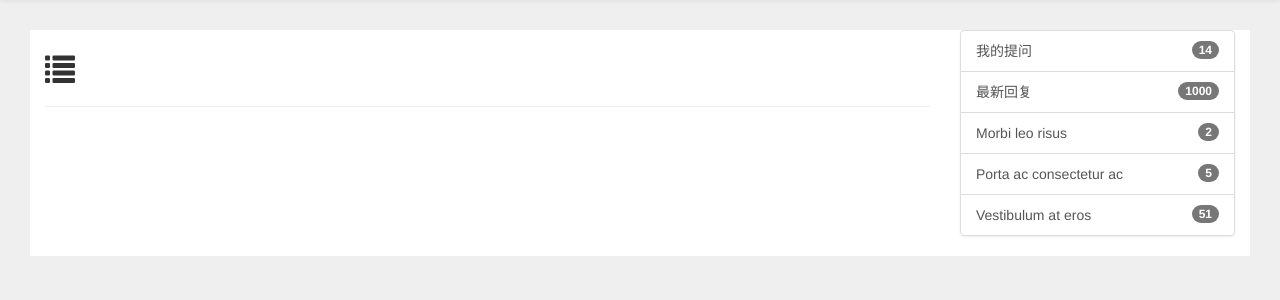
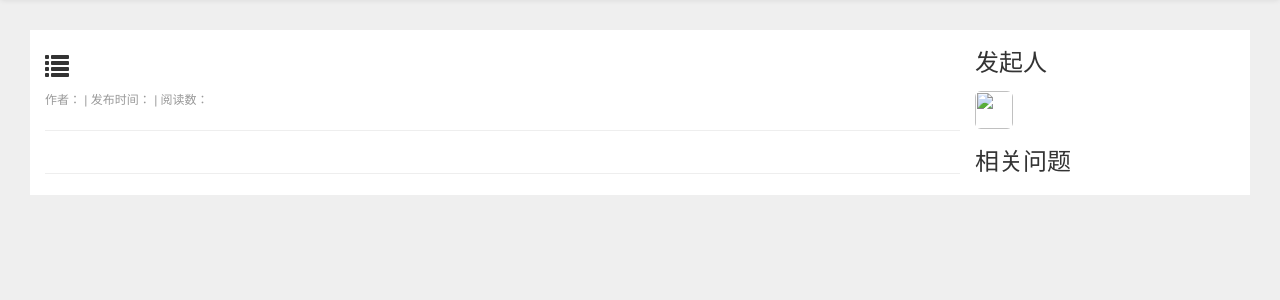
Before and after one commit to bsnowflake04/community, a Spring app: template src/main/resources/templates/question.html in a window 1280 px wide. Shown: the part 52-352 px from the top of the page. Run offline with Thymeleaf, Linux system fonts and the light colour scheme; the template is opened without the code that fills it, so the values that code supplies are empty; some libraries are stand-ins or nearby versions.

Commit message:
will be soon

```diff
--- a/src/main/java/com/mylawyer/community/controller/QuestionController.java
+++ b/src/main/java/com/mylawyer/community/controller/QuestionController.java
@@ -18,7 +18,7 @@
     public String question(@PathVariable(name = "id") Integer id,
                            Model model){
         QuestionDTO questionDTO = questionService.getQuestionById(id);
-        model.addAttribute("question",questionDTO);
+        model.addAttribute("questionDTO",questionDTO);
         return "question";
     }
 }
--- a/src/main/java/com/mylawyer/community/dto/QuestionDTO.java
+++ b/src/main/java/com/mylawyer/community/dto/QuestionDTO.java
@@ -4,7 +4,7 @@
 import lombok.Data;
 
 @Data
-public class QuestionDTO {
+public class QuestionDTO {//questionDTO: question + user
     private Integer id;
     private String title;
     private String description;
--- a/src/main/java/com/mylawyer/community/mapper/QuestionMapper.java
+++ b/src/main/java/com/mylawyer/community/mapper/QuestionMapper.java
@@ -27,4 +27,7 @@
 
     @Select("select * from question where id = #{id}")
     Question getQuestionById(@Param("id") Integer id);
+
+    @Select("update question set title = #{title}, description = #{description}, gmt_modified = #{gmtModified}, tag = #{tag} where id = #{id}")
+    void update(Question question);
 }
--- a/src/main/resources/static/css/community.css
+++ b/src/main/resources/static/css/community.css
@@ -22,6 +22,11 @@
     font-weight: normal;
     color: #999999;
 }
-.div8 .div9{
+
+.div8 .div9 {
     margin-top: 15px;
 }
+
+.question-button {
+    color: #999999;
+}
--- a/src/main/resources/templates/navigation.html
+++ b/src/main/resources/templates/navigation.html
@@ -41,7 +41,7 @@
                     </div>
                     <button type="submit" class="btn btn-default">搜索</button>
                 </form>
-
+<!-- -&#45;&#45;&#45;&#45;&#45;&#45;&#45;&#45;&#45;&#45;&#45;&#45;&#45;&#45;&#45;&#45;&#45;&#45;&#45;&#45;-->
                 <ul class="nav navbar-nav navbar-right">
                     <!--<div th:text="${session.user}"></div>-->
                     <li th:if="${session.user!=null}">
@@ -56,7 +56,7 @@
                         <ul class="dropdown-menu">
                             <li><a href="/profile/myquestions">我的问题</a></li>
                             <li><a href="#">个人资料</a></li>
-                            <li><a href="#">退出登录</a></li>
+                            <li><a href="/signout">退出登录</a></li>
                             <!--<li role="separator" class="divider"></li>
                             <li><a href="#">Separated link</a></li>-->
                         </ul>
--- a/src/main/resources/templates/profile.html
+++ b/src/main/resources/templates/profile.html
@@ -15,7 +15,7 @@
 <div class="container-fluid main">
     <div class="row " >
         <div class="col-lg-9 col-md-12 col-sm-12 col-xs-12">
-            <h2><span class="glyphicon glyphicon-list" aria-hidden="true" style="top: 3px" th:text="${sectionName}"></span></h2>
+            <h2><span class="glyphicon glyphicon-list" aria-hidden="true" style="top: 3px" ></span>&nbsp;<span th:text="${sectionName}"></span></h2>
             <hr>
 
             <div class="media" th:each="question:${paginationDTO.questions}">
--- a/src/main/resources/templates/question.html
+++ b/src/main/resources/templates/question.html
@@ -1,7 +1,7 @@
 <!DOCTYPE HTML>
 <html xmlns:th="http://www.thymeleaf.org">
 <head>
-    <title th:text="${sectionName}"></title>
+    <title th:text="${questionDTO.title}"></title>
     <meta http-equiv="Content-Type" content="text/html; charset=UTF-8"/>
     <link rel="stylesheet" href="/css/bootstrap.min.css">
     <link rel="stylesheet" href="/css/bootstrap-theme.css">
@@ -15,72 +15,44 @@
 <div class="container-fluid main">
     <div class="row " >
         <div class="col-lg-9 col-md-12 col-sm-12 col-xs-12">
-            <h2><span class="glyphicon glyphicon-list" aria-hidden="true" style="top: 3px" th:text="${sectionName}"></span></h2>
-            <hr>
+            <h3><span class="glyphicon glyphicon-list" aria-hidden="true" style="top: 3px" ></span>&nbsp;<span th:text="${questionDTO.title}"></span></h3>
+                <span class="text-desc">
+                    作者： <span th:text="${questionDTO.user.name}"></span>
+                     | 发布时间： <span th:text="${#dates.format(questionDTO.gmtCreate,'yyyy.MM.dd HH:mm')}"></span>
+                     | 阅读数： <span th:text="${questionDTO.viewCount}"></span>
+                </span>
+            <hr class="col-lg-12 col-md-12 col-sm-12 col-xs-12">
 
-            <div class="media" th:each="question:${paginationDTO.questions}">
+            <div class="col-lg-12 col-md-12 col-sm-12 col-xs-12" th:text="${questionDTO.description}"></div>
+
+            <hr class="col-lg-12 col-md-12 col-sm-12 col-xs-12">
+            <div>
+                <a th:href="@{'/publish/'+${questionDTO.id}}" th:class="question-button" th:if="${session.user != null && session.user.id == questionDTO.creator}">
+                    <span class="glyphicon glyphicon-pencil" aria-hidden="true"></span>编辑</a>
+            </div>
+        </div>
+        <div class="col-lg-3 col-md-12 col-sm-12 col-xs-12">
+            <div class="col-lg-12 col-md-12 col-sm-12 col-xs-12">
+                <h3>发起人</h3>
+
+                <div class="media">
                     <div class="media-left">
                         <a href="#">
-                        <img class="media-object img-rounded" th:src="${question.user.avatarUrl}">
+                            <img class="media-object img-rounded" th:src="${questionDTO.user.avatarUrl}">
                         </a>
                     </div>
                     <div class="media-body">
-                    <h4 class="media-heading" th:text="${question.title}"></h4>
-                    <span th:text="${question.description}"></span><br>
-                    <span class="text-desc"><span th:text="${question.commentCount}"></span>回复  <span
-                            th:text="${question.viewCount}"></span>浏览  <span
-                            th:text="${#dates.format(question.getGmtCreate(),'yyyy.MM.dd HH:mm')}"></span></span>
+                        <h4 class="media-heading">
+                            <h5><a href="#" th:text="${questionDTO.user.name}"></a></h5>
+                        </h4>
                     </div>
                 </div>
-
-            <nav aria-label="Page navigation">
-                <ul class="pagination">
-                    <li th:if="${paginationDTO.showFirstPage}">
-                        <a th:href="@{'/profile/'+${section}(page=${1})}" aria-label="Previous">
-                            <span aria-hidden="true">&lt;&lt;</span>
-                        </a>
-                    </li>
-                    <li th:if="${paginationDTO.showPrevious}">
-                        <a th:href="@{'/profile/'+${section}(page=${paginationDTO.getPage()-1})}" aria-label="Previous">
-                            <span aria-hidden="true">&lt;</span>
-                        </a>
-                    </li>
-
-                    <li th:each="p:${paginationDTO.pages}" th:class="${paginationDTO.page == p}?'active':''">
-                        <a th:text="${p}" th:href="@{'/profile/'+${section}(page=${p})}">
-
-                        </a>
-                    </li>
-
-                    <li th:if="${paginationDTO.showNext}">
-                        <a th:href="@{'/profile/'+${section}(page=${paginationDTO.getPage()+1})}" aria-label="Next">
-                            <span aria-hidden="true">&gt;</span>
-                        </a>
-                    </li>
-                    <li th:if="${paginationDTO.showEndPage}">
-                        <a th:href="@{'/profile/'+${section}(page=${paginationDTO.getTotalPage()})}" aria-label="Next">
-                            <span aria-hidden="true">&gt;&gt;</span>
-                        </a>
-                    </li>
-                </ul>
-            </nav>
             </div>
-
-        <div class="col-lg-3 col-md-12 col-sm-12 col-xs-12">
-            <div class="list-group div9" >
-                <a href="/profile/myquestions" th:class="${section == 'myquestions'}?'active list-group-item':'list-group-item'">我的提问
-                    <span class="badge">14</span></a>
-                <a href="/profile/replies" th:class="${section == 'replies'}?'active list-group-item':'list-group-item'">最新回复
-                    <span class="badge">1000</span></a>
-                <a href="#" th:class="${section == 'replies'}?'active list-group-item':'list-group-item'">Morbi leo risus
-                    <span class="badge">2</span></a></a>
-                <a href="#" th:class="${section == 'replies'}?'active list-group-item':'list-group-item'">Porta ac consectetur ac
-                    <span class="badge">5</span></a></a>
-                <a href="#" th:class="${section == 'replies'}?'active list-group-item':'list-group-item'">Vestibulum at eros
-                    <span class="badge">51</span></a></a>
+            <hr>
+            <div class="col-lg-12 col-md-12 col-sm-12 col-xs-12">
+                <h3>相关问题</h3>
             </div>
         </div>
-
     </div>
 </div>
 </body>
```
Also changed, not shown: src/main/java/com/mylawyer/community/controller/AuthorizeController.java (+16 -8 lines), src/main/java/com/mylawyer/community/controller/PublishController.java (+27 -14 lines), src/main/java/com/mylawyer/community/mapper/UserMapper.java (+7 -4 lines), src/main/java/com/mylawyer/community/service/QuestionService.java (+15 -1 lines), src/main/java/com/mylawyer/community/service/UserService.java (added, +28 -0 lines), src/main/resources/templates/index.html (+6 -2 lines), src/main/resources/templates/publish.html (+6 -6 lines). Lines whose indentation alone changed are shown as unchanged.
